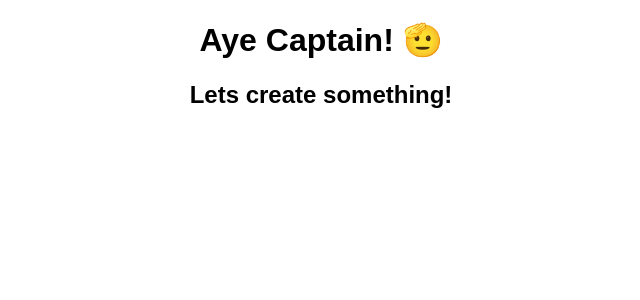
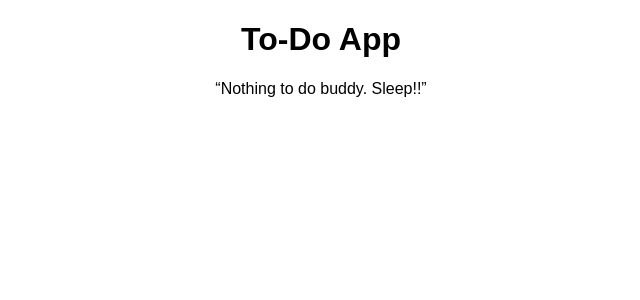
Before and after one commit to ShaliniR01/TodoApp, a React (Create React App) app: page / in a window 1280 px wide. Shown: the top 300 px of the page, without its empty margins (319-959 px from the left). Built offline with nearby package versions, Linux system fonts and the light colour scheme.

Commit message:
Added Game Checkpoint 2

```diff
--- a/src/App.js
+++ b/src/App.js
@@ -1,10 +1,12 @@
+import Header from "./Components/Header";
+import NoToDo from "./Components/NoToDo";
 import "./styles.css";
 
 export default function App() {
   return (
     <div className="Application">
-      <h1 data-testid='todo'>Aye Captain! 🫡</h1>
-      <h2>Lets create something!</h2>
+      <Header />
+      <NoToDo />
     </div>
   );
 }
--- /dev/null
+++ b/src/Components/Header.js
@@ -0,0 +1,7 @@
+export default function Header() {
+    return (
+      <header data-testid='header'>
+        <h1>To-Do App</h1>
+      </header>
+    );
+}
--- /dev/null
+++ b/src/Components/NoToDo.js
@@ -0,0 +1,5 @@
+export default function NoToDo() {
+    return (
+        <p data-testid='notodo'>“Nothing to do buddy. Sleep!!”</p>
+    );
+}
```
Also changed, not shown: 1 other file (tests, documents, lock files or other folders).
